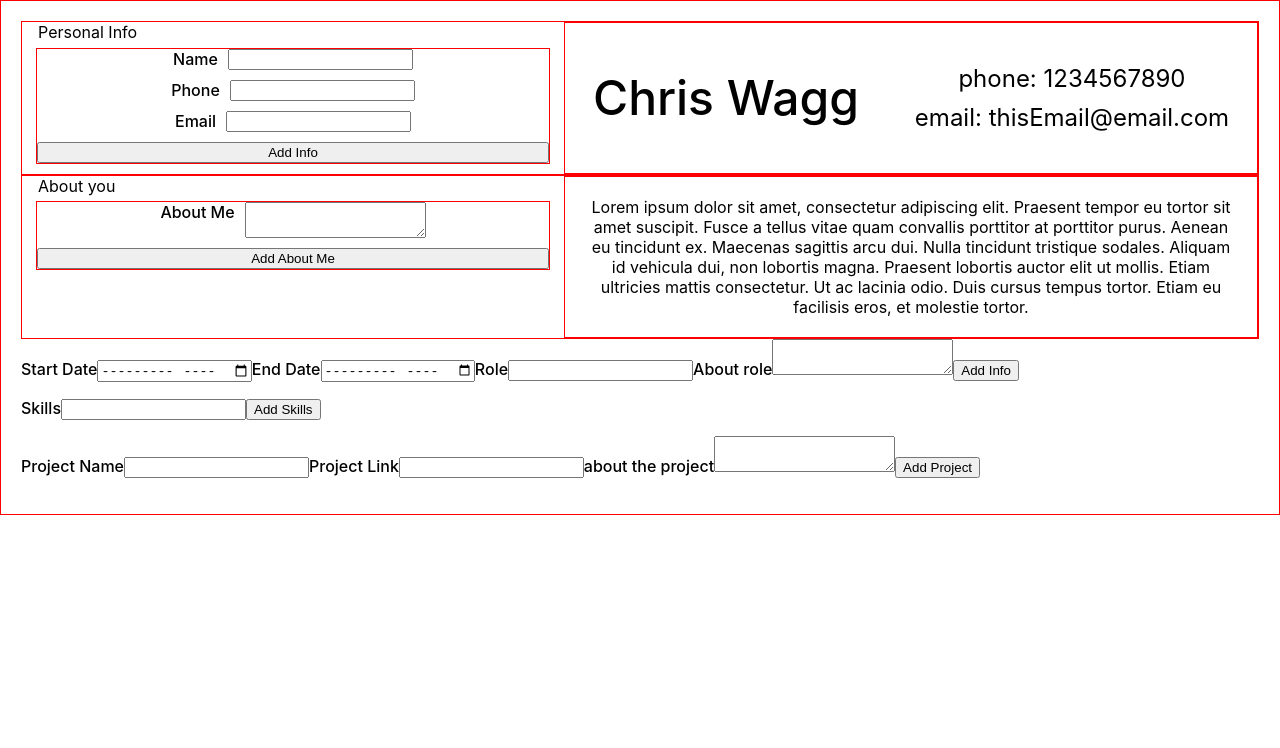
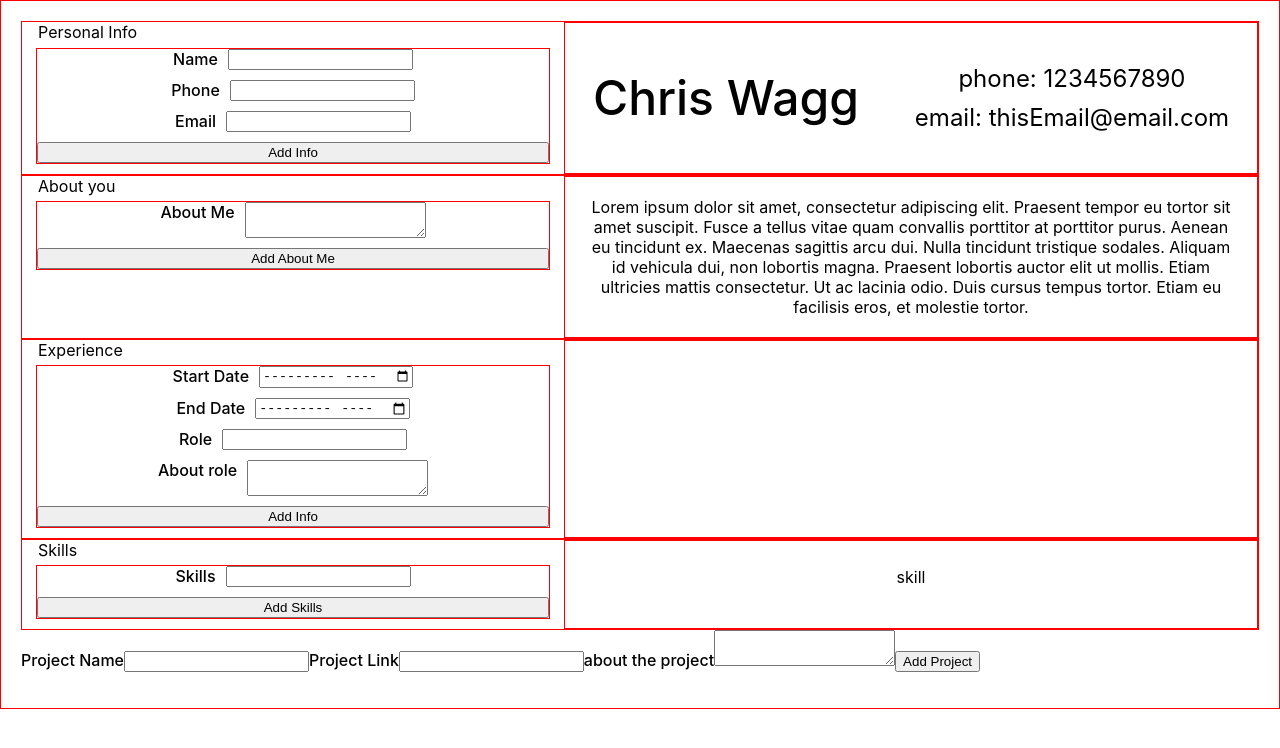
Before and after one commit to Chris-Wagg/TOP-React-CV, a React (Create React App) app in the folder cv-project/: page / in a window 1280 px wide. Shown: the top 748 px of the page. Built offline with nearby package versions, Linux system fonts and the light colour scheme.

Commit message:
experience and skills layout blocking done

```diff
--- a/cv-project/src/App.js
+++ b/cv-project/src/App.js
@@ -4,11 +4,6 @@ import AddAboutMe from './Components/AddAboutMe'
 import AddExperience from './Components/AddExperience'
 import AddSkills from './Components/AddSkills'
 import AddProjects from './Components/AddProjects'
-import DisplayAboutMe from './Components/Display Components/DisplayAboutMe'
-import DisplayExperience from './Components/Display Components/DisplayExperience'
-import DisplayPersonalInfo from './Components/Display Components/DisplayPersonalInfo'
-import DisplayProjects from './Components/Display Components/DisplayProjects'
-import DisplaySkills from './Components/Display Components/DisplaySkills'
 
 export default function App() {
 	return (
--- a/cv-project/src/Components/AddExperience.jsx
+++ b/cv-project/src/Components/AddExperience.jsx
@@ -78,8 +78,13 @@ class AddExperience extends Component {
 		} = this.state
 		return (
 			<>
-				<div>
+				<div className="sides-container">
 					<form>
+						<fieldset>
+							<legend>Experience</legend>
+
+							<div className="input-main-container">
+								<div className="input-container">
 									<label htmlFor="startDateInput">Start Date</label>
 									<input
 										onChange={this.handleChangeStartDate}
@@ -87,7 +92,8 @@ class AddExperience extends Component {
 										id="startDateInput"
 										value={startDate.text}
 									/>
-						{/* ------------------------------------------ */}
+								</div>
+								<div className="input-container">
 									<label htmlFor="endDateInput">End Date</label>
 									<input
 										onChange={this.handleChangeEndDate}
@@ -95,7 +101,8 @@ class AddExperience extends Component {
 										id="endDateInput"
 										value={endDate.text}
 									/>
-						{/* ------------------------------------------ */}
+								</div>
+								<div className="input-container">
 									<label htmlFor="roleInput">Role</label>
 									<input
 										onChange={this.handleChangeRole}
@@ -103,7 +110,8 @@ class AddExperience extends Component {
 										id="roleInput"
 										value={role.text}
 									/>
-						{/* ------------------------------------------ */}
+								</div>
+								<div className="input-container">
 									<label htmlFor="aboutRoleInput">About role</label>
 									<textarea
 										onChange={this.handleChangeAboutRole}
@@ -111,11 +119,14 @@ class AddExperience extends Component {
 										value={aboutRole.text}
 										name="aboutRoleInput"
 									></textarea>
-						{/* ------------------------------------------ */}
+								</div>
 								<button type="submit" onClick={this.onSubmitExperience}>
 									Add Info
 								</button>
+							</div>
+						</fieldset>
 					</form>
+					<div className="info-display">
 						<DisplayExperience
 							startDateArr={startDateArr}
 							endDateArr={endDateArr}
@@ -123,6 +134,7 @@ class AddExperience extends Component {
 							aboutRoleArr={aboutRoleArr}
 						/>
 					</div>
+				</div>
 			</>
 		)
 	}
--- a/cv-project/src/Components/AddSkills.jsx
+++ b/cv-project/src/Components/AddSkills.jsx
@@ -33,8 +33,12 @@ class AddAboutMe extends Component {
 		const { skillsText, skillsArr } = this.state
 		return (
 			<>
-				<div>
+				<div className="sides-container">
 					<form>
+						<fieldset>
+							<legend>Skills</legend>
+							<div className="input-main-container">
+								<div className="input-container">
 									<label htmlFor="aboutMeInput">Skills</label>
 									<input
 										onChange={this.handleChangeAboutMe}
@@ -42,11 +46,16 @@ class AddAboutMe extends Component {
 										value={skillsText.text}
 										name="skillsinput"
 									/>
+								</div>
 								<button type="submit" onClick={this.onSubmitSkills}>
 									Add Skills
 								</button>
+							</div>
+						</fieldset>
 					</form>
+					<div className="info-display">
 						<DisplaySkills skillsArr={skillsArr} />
+					</div>
 				</div>
 			</>
 		)
--- a/cv-project/src/Components/Display Components/DisplayExperience.jsx
+++ b/cv-project/src/Components/Display Components/DisplayExperience.jsx
@@ -2,19 +2,27 @@ export default function DisplayExperience(props) {
 	const { startDateArr, endDateArr, roleArr, aboutRoleArr } = props
 
 	return (
-		<ul>
+		<div className="info-container">
+			<div className="start-date">
 				{startDateArr.map((e) => {
 					return <li key={e.id}>{e.text}</li>
 				})}
+			</div>
+			<div className="end-date">
 				{endDateArr.map((e) => {
 					return <li key={e.id}>{e.text}</li>
 				})}
+			</div>
+			<div className="role-name">
 				{roleArr.map((e) => {
 					return <li key={e.id}>{e.text}</li>
 				})}
+			</div>
+			<div className="role-description">
 				{aboutRoleArr.map((e) => {
 					return <li key={e.id}>{e.text}</li>
 				})}
-		</ul>
+			</div>
+		</div>
 	)
 }
--- a/cv-project/src/Components/Display Components/DisplaySkills.jsx
+++ b/cv-project/src/Components/Display Components/DisplaySkills.jsx
@@ -2,10 +2,15 @@ export default function DisplaySkills(props) {
 	const { skillsArr } = props
 
 	return (
-		<ul>
-			{skillsArr.map((e) => {
-				return <li key={e.id}>{e.text}</li>
-			})}
-		</ul>
+		<div className="info-container">
+			<div className="skill-item">
+				skill
+				<ul>
+					{skillsArr.map((e) => {
+						return <li key={e.id}>{e.text}</li>
+					})}
+				</ul>
+			</div>
+		</div>
 	)
 }
```
Lines whose indentation alone changed are shown as unchanged.
